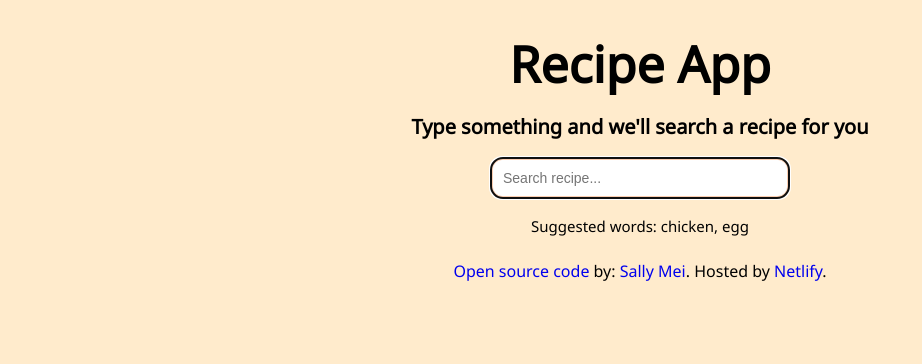
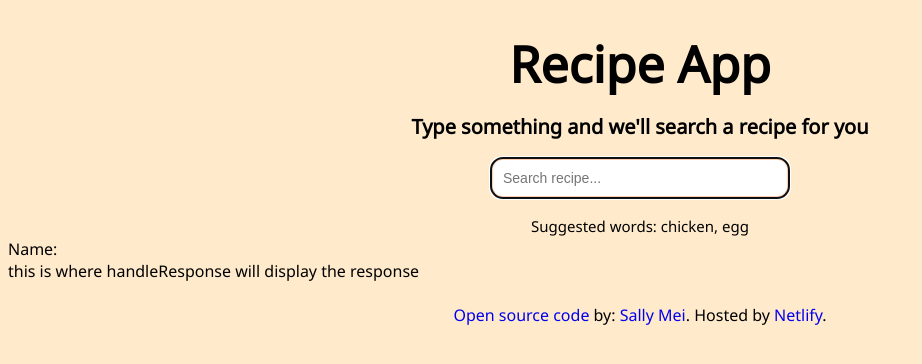
Before and after one commit to SMei201900/Recipe_App, a React (Create React App) app: page / in a window 1280 px wide. Shown: the top 364 px of the page, without its empty margins (0-922 px from the left). Built offline with nearby package versions, Linux system fonts and the light colour scheme.

Commit message:
Added recipe name

```diff
--- a/src/Food.js
+++ b/src/Food.js
@@ -3,11 +3,15 @@ import axios from "axios";
 import "./Food.css";
 
 export default function Food() {
-	let [timeoutID, updateTimeout] = useState();
+	//let [timeoutID, updateTimeout] = useState();
 	let [word, setWord] = useState("");
+	let [recipeData, setRecipeData] = useState({});
 
 	function handleResponse(response) {
 		console.log(response);
+		setRecipeData({
+			name: response.data.hits[0].recipe.label,
+		});
 	}
 
 	function search(event) {
@@ -20,9 +24,9 @@ export default function Food() {
 
 	function handleWordChange(event) {
 		setWord(event.target.value);
-		clearTimeout(timeoutID);
-		let timeout = setTimeout(() => console.log("Api Call"), 500);
-		updateTimeout(timeout);
+		//clearTimeout(timeoutID);
+		//let timeout = setTimeout(() => console.log(event), 500);
+		//updateTimeout(timeout);
 	}
 
 	return (
@@ -38,6 +42,8 @@ export default function Food() {
 				</form>
 			</div>
 			<div className="hint">Suggested words: chicken, egg</div>
+			<div>Name: {recipeData.name}</div>
+			<div>this is where handleResponse will display the response</div>
 		</div>
 	);
 }
```
